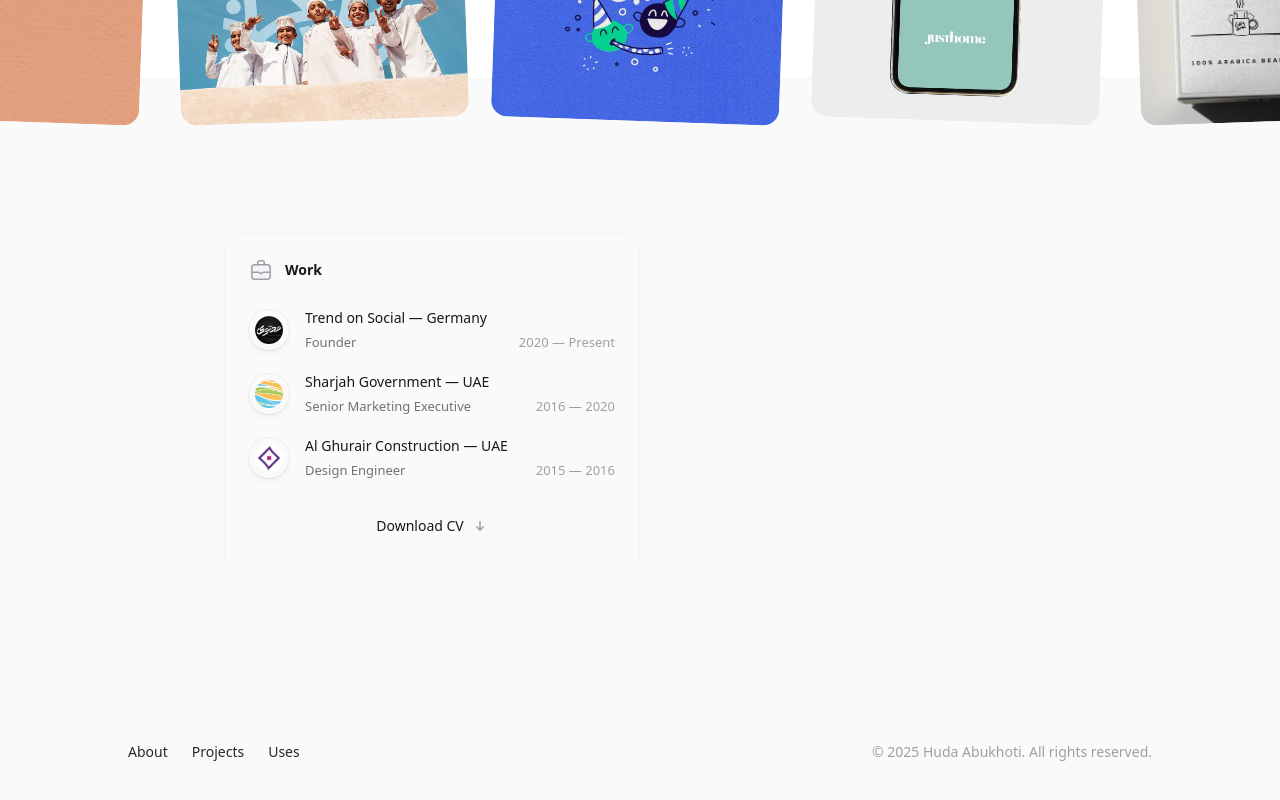
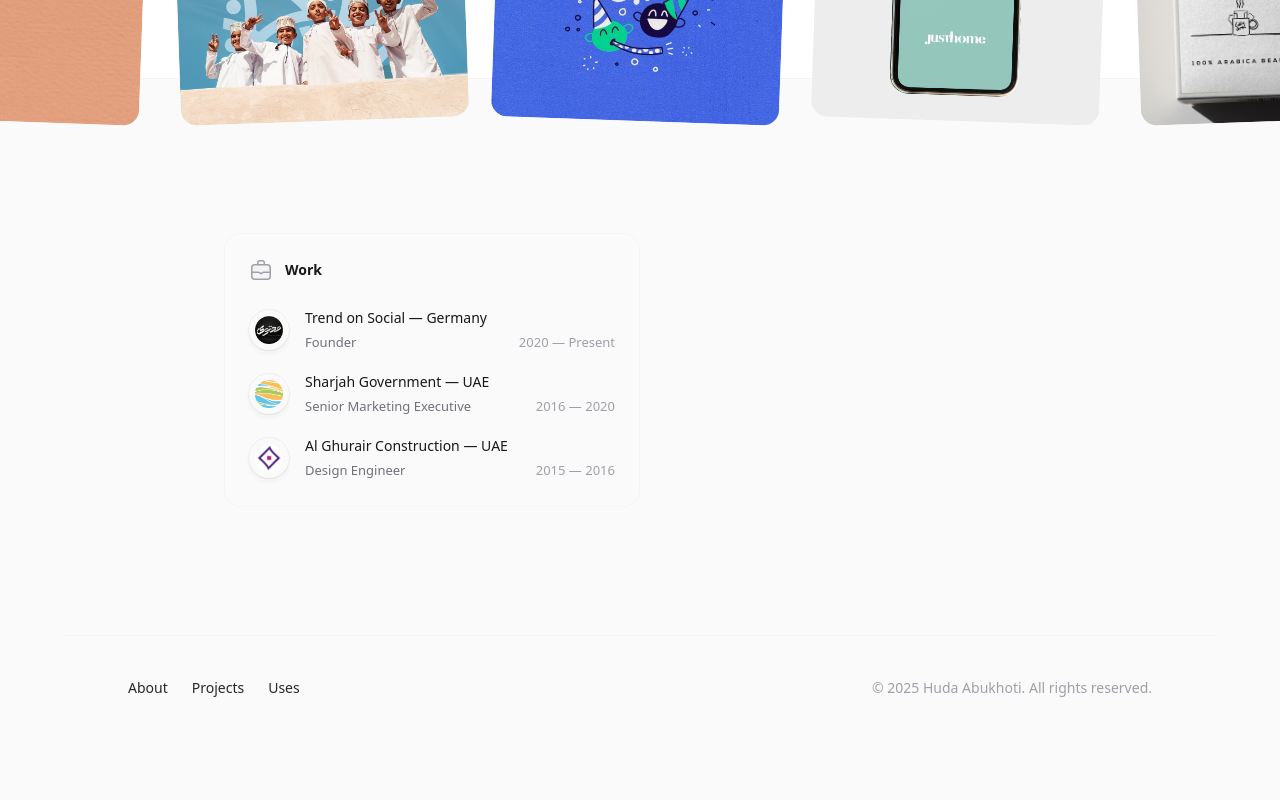
Before and after one commit to kfkhalili/huda-abukhoti-website, a Next.js app: page / in a window 1280 px wide. Shown: the part 722-1522 px from the top of the page. After the commit the page ends 1486 px from the top, so only its background shows below. Built offline with nearby package versions, Linux system fonts and the light colour scheme.

Commit message:
Remove Download CV button from home page
- Removed the Download CV button from the Work section on the main page
- The button linked to /Abukhoti_Resume.pdf and is no longer displayed
- Simplifies the resume section to focus on work experience

```diff
--- a/src/app/page.tsx
+++ b/src/app/page.tsx
@@ -147,16 +147,6 @@ function Resume() {
           <Role key={roleIndex} role={role} />
         ))}
       </ol>
-      <Button
-        href="/Abukhoti_Resume.pdf"
-        target="_blank"
-        rel="noopener noreferrer"
-        variant="secondary"
-        className="group mt-6 w-full"
-      >
-        Download CV
-        <ArrowDownIcon className="h-4 w-4 stroke-zinc-400 transition group-active:stroke-zinc-600 dark:group-hover:stroke-zinc-50 dark:group-active:stroke-zinc-50" />
-      </Button>
     </div>
   )
 }
```
